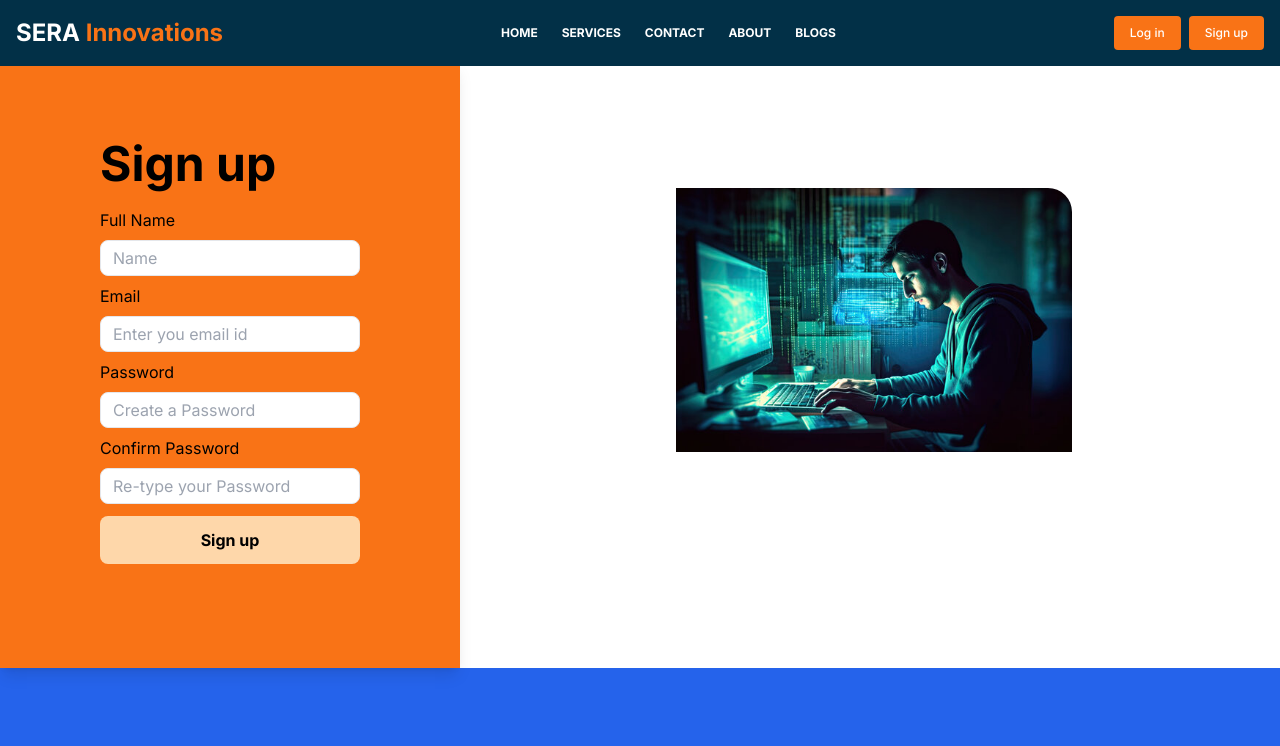
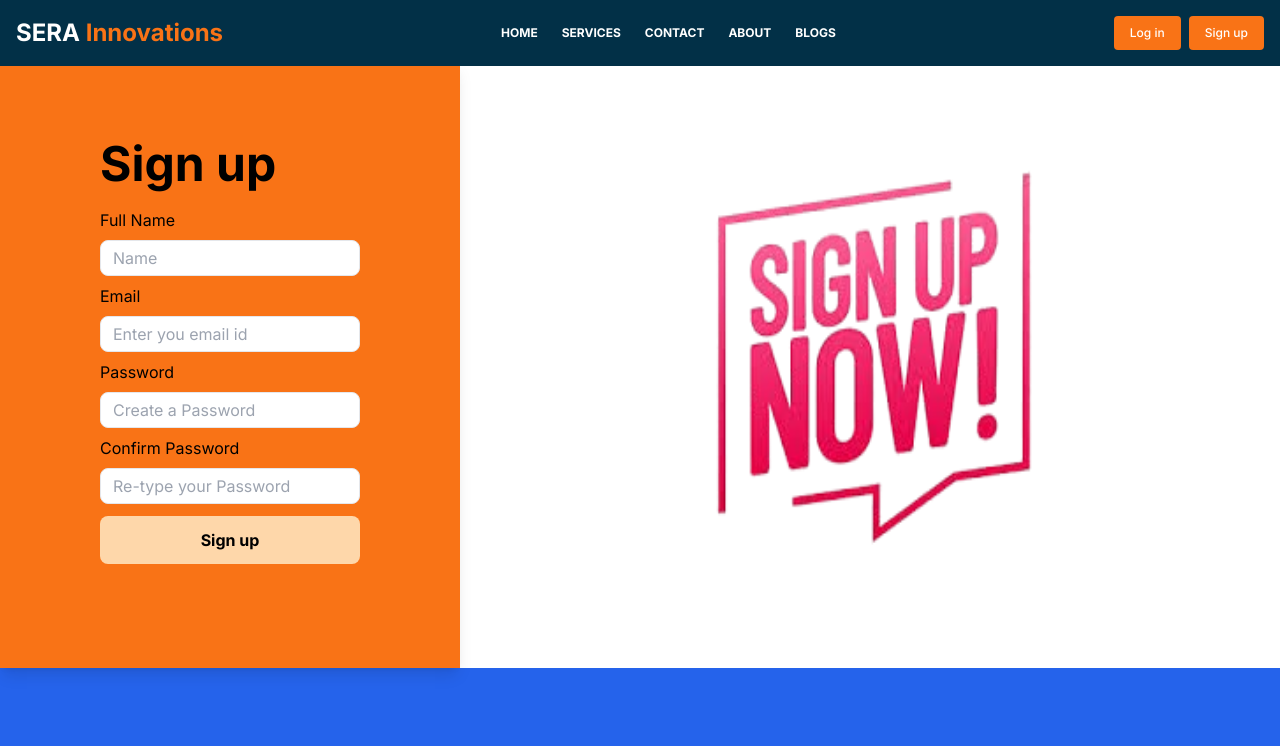
Before and after one commit to shery313/project2, a React (Vite) app: page /signup in a window 1280 px wide. Shown: the top 746 px of the page. Built offline with nearby package versions, Linux system fonts and the light colour scheme; no server answers; what simple-zustand-devtools would draw is missing.

Commit message:
Necessary changes

```diff
--- a/src/Dashboard/Notifications.jsx
+++ b/src/Dashboard/Notifications.jsx
@@ -83,7 +83,7 @@ function Notifications() {
                                                 </div>
                                             </li>
                                         ))}
-                                        {noti?.length < 1 && <p>No notifications yet</p>}
+                                        {noti?.length < 1 && <p className="mt-2">No notifications yet</p>}
                                     </ul>
                                 </div>
                             </div>
--- a/src/auth/Login.jsx
+++ b/src/auth/Login.jsx
@@ -43,8 +43,8 @@ function Login() {
               <button  type='submit' className='rounded-lg hover:bg-black hover:text-orange-500  bg-red-500 h-fit my-1 p-3 text-white font-bold'>Sign in with Google</button>
             </div>
           </div>
-          <div className="img p-20 ">
-            <img className='rounded-s-3xl ' src="/login.jpg" alt="" />
+          <div className="img ml-52 md:block hidden">
+            <img className='rounded-s-3xl h-[700px] w-[700px]' src="/login-now.png" alt="" />
           </div>
         </div>
       </div></>
--- a/src/auth/SignUp.jsx
+++ b/src/auth/SignUp.jsx
@@ -37,8 +37,8 @@ function SignUp() {
               <button onClick={handleSubmit} className='rounded-lg hover:bg-black hover:text-orange-500 bg-orange-200 h-fit my-1 p-3 text-black font-bold'>Sign up</button>
             </div>
           </div>
-          <div className="img p-32 mx-20 ">
-            <img className=' rounded-se-3xl ' src="/Signup.jpg" alt="" />
+          <div  className="img p-32 pt-10 pb-10 mx-20 hidden md:block ">
+            <img className=' h-[500px] w-[500px]  ' src="/signup-now.png" alt="" />
           </div>
         </div>
       </div></>
--- a/src/pages/CategoryPage.jsx
+++ b/src/pages/CategoryPage.jsx
@@ -28,10 +28,10 @@ const CategoryPage = () => {
     <div>
       <Navbar/>
       <div className="flex flex-row font-bold mt-2 text-white border justify-center gap-0 md:gap-4 border-black md:text-2xl bg-gray-500 p-2 ">
-        <Link to={'/blogs'} className="mr-2 text-lg  md:inset-0   cursor-pointer active:text-red-500">All</Link>
+        <Link to={'/blogs'} className="mr-2 text-sm  md:inset-0   cursor-pointer active:text-red-500">All</Link>
         {category.map((c, index) => (
           <Link to={`/category/${c.slug}`}
-            className="mr-2 text-lg  md:inset-0  hover:text-red-500 cursor-pointer "
+            className="mr-2 text-sm  md:inset-0  hover:text-red-500 cursor-pointer "
             key={index}
           >
             {c.title}
```
Also changed, not shown: public/login-now.png (added), public/signup-now.png (added).
